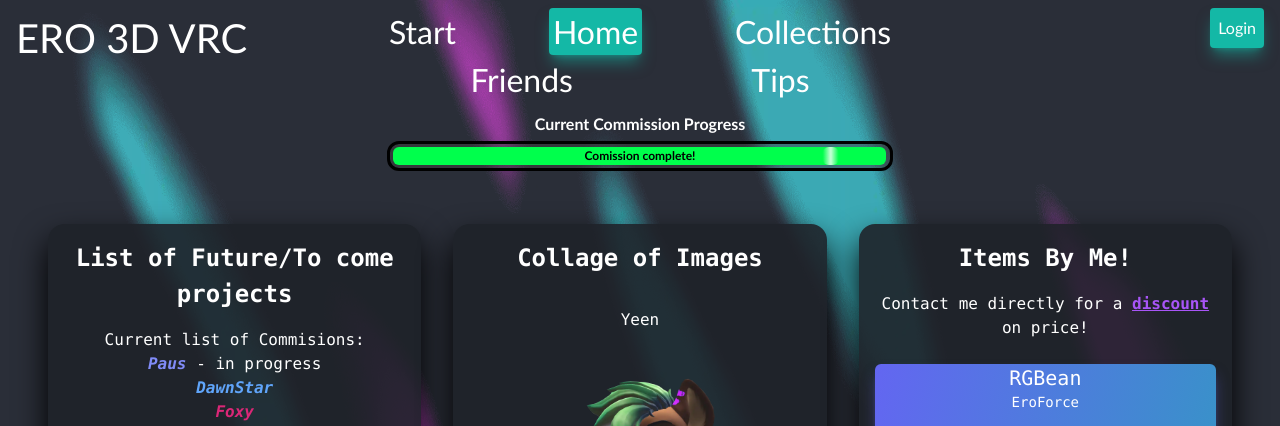
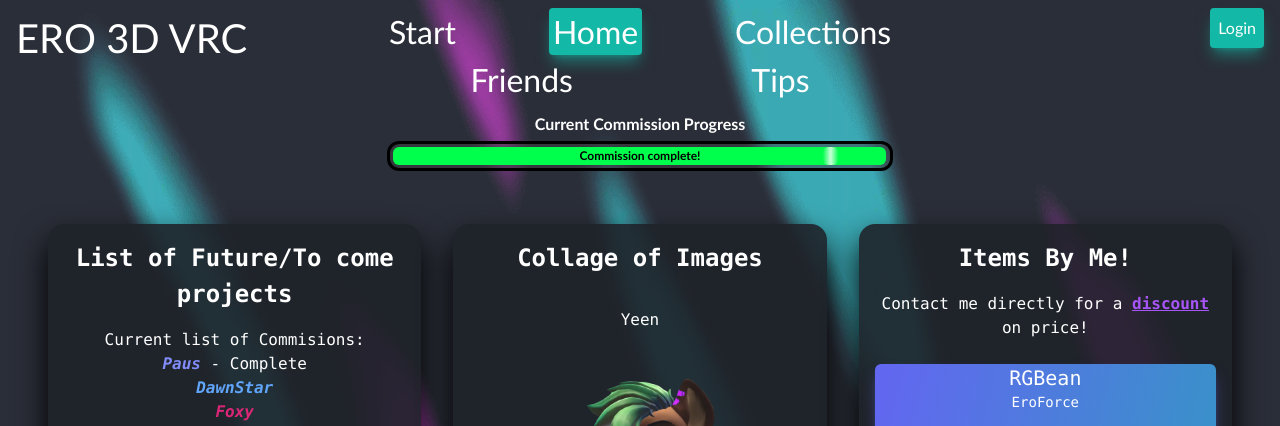
Before and after one commit to ajlineb/Ero3D-VRC, a React (Create React App) app in the folder client/: page /#/home in a window 1280 px wide. Shown: the top 426 px of the page. Built offline with nearby package versions, Linux system fonts and the light colour scheme; sample sign-in values are in the browser's storage; what tw-elements would draw is missing.

Commit message:
fixed a spelling error and updated Paus commission status on home page

```diff
--- a/client/src/Pages/Home.js
+++ b/client/src/Pages/Home.js
@@ -14,8 +14,8 @@ export default function Home() {
         <h2 className="subtitle">List of Future/To come projects</h2>
         <p>Current list of Commisions:</p>
         <p>
-          <span className="italic font-bold text-indigo-400">Paus</span> - in
-          progress
+          <span className="italic font-bold text-indigo-400">Paus</span> -
+          Complete
         </p>
         <p>
           <span className="italic font-bold text-blue-400">DawnStar</span>
--- a/client/src/components/Status.js
+++ b/client/src/components/Status.js
@@ -6,7 +6,7 @@ export default function Status() {
     <div className="m-auto pt-2">
       <p className="pb-2 text-center font-black">Current Commission Progress</p>
       <div className="progress-bar text-center text-xs pt-1">
-        Comission complete!
+        Commission complete!
       </div>
     </div>
   );
```
